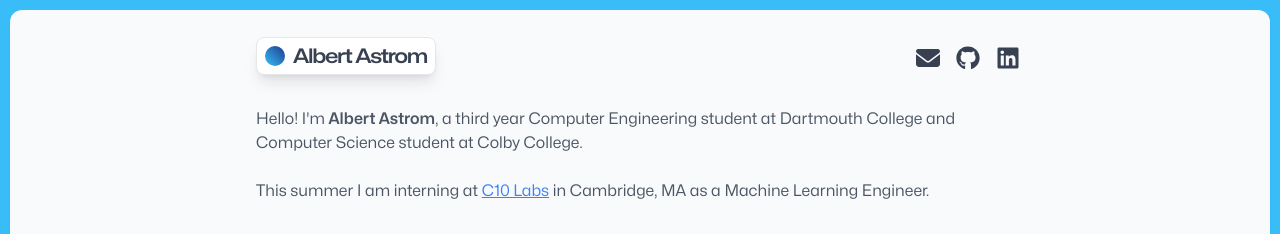
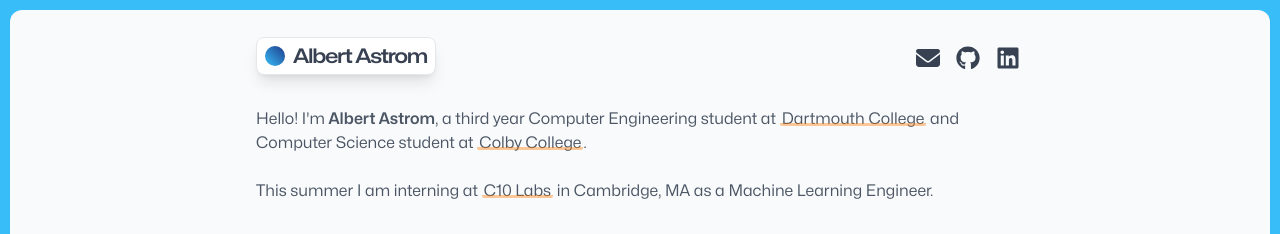
Before and after one commit to albertastrom/albertastrom.com, a Next.js app: page / in a window 1280 px wide. Shown: the top 234 px of the page. Built offline with nearby package versions, Linux system fonts and the light colour scheme.

Commit message:
Framework for the new hover links

```diff
--- a/app/globals.css
+++ b/app/globals.css
@@ -48,11 +48,56 @@ letter-spacing: -1px;
 }
 
 .dartmouth::after {
-  background-color: darkgreen;
+  background-color: rgb(0, 105, 62, 0.4);
 }
 
 .colby::after {
-  background-color: darkblue;
+  background-color: rgba(5, 66, 197, 0.4);
+}
+
+
+.c10::after {
+  /* background-color: rgb(13, 133, 231, 0.3);
+   */
+   background-color: rgba(255, 123, 0, 0.4);
+}
+
+
+
+.custom-link {
+  top: 25%;
+  position: relative;
+  text-decoration: none;
+  display: inline-block;
+  padding: 0 2px;
+}
+
+/* Create the translucent underline */
+.custom-link::after {
+  content: '';
+  position: absolute;
+  left: 0;
+  bottom: 20%; /* Adjust this value to position the initial background higher on the text */
+  width: 100%;
+  height: 15%; /* Initial height for the background */
+  transition: color 0.6s ease, transform 0.3s ease, height 0.3s ease, border-radius 0.3s ease, bottom 0.3s ease;
+  transform: scaleY(1);
+  transform-origin: bottom;
+  border-radius: 0 0 2px 2px;
+
+
+}
+
+.custom-link:hover {
+  color: black; /* Change text color to black on hover */
+}
+
+
+/* Define the hover state */
+.custom-link:hover::after {
+  bottom: 17%;
+  height: 69%; /* Engulfing the text */
+  border-radius: 5px; /* Rounded corners when engulfing */
 }
 
 
--- a/components/content/aboutme.tsx
+++ b/components/content/aboutme.tsx
@@ -3,11 +3,14 @@ import React from 'react';
 const AboutMe = () => {
   return (
     <div className="mt-8">
-      <p className="text-gray-600">Hello! I&apos;m <span className='font-semibold'>Albert Astrom</span>, a third year Computer Engineering student at <a href="https://www.dartmouth.edu" target="_blank" rel="noopener noreferrer" className="underline-link dartmouth">Dartmouth College</a> and Computer Science student at <a href="https://www.colby.edu" target="_blank" rel="noopener noreferrer" className="underline-link colby">Colby College</a>.</p>
+
+      <p className="text-gray-600">Hello! I&apos;m <span className='font-semibold'>Albert Astrom</span>, a third year Computer Engineering student at <a href="https://www.dartmouth.edu" target="_blank" rel="noopener noreferrer" className="custom-link c10">Dartmouth College</a> and Computer Science student at <a href="https://www.colby.edu" target="_blank" rel="noopener noreferrer" className="custom-link c10">Colby College</a>.</p>
 
       <br></br>
+
+
       <p className="text-gray-600">
-        This summer I am interning at <a href="https://www.c10labs.com" target="_blank" rel="noopener noreferrer" className="underline text-blue-500 hover:text-blue-800" >C10 Labs</a> in Cambridge, MA as a Machine Learning Engineer.
+        This summer I am interning at <a href="https://www.c10labs.com" target="_blank" rel="noopener noreferrer" className="custom-link c10" >C10 Labs</a> in Cambridge, MA as a Machine Learning Engineer.
       </p>
     </div>
   );
```
